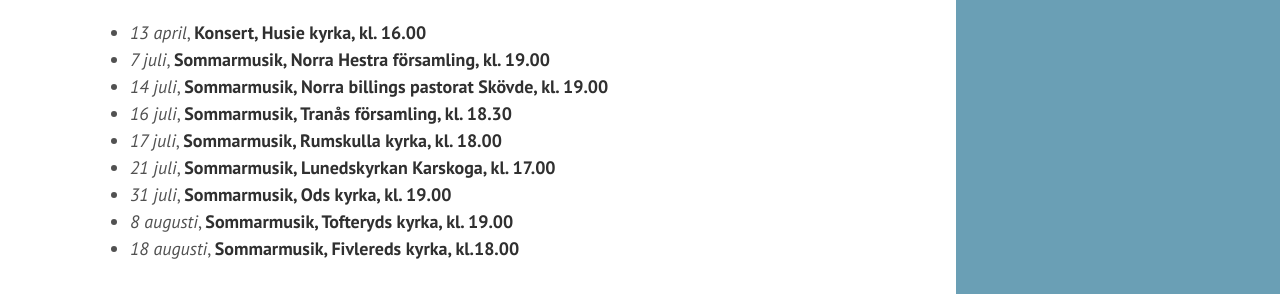
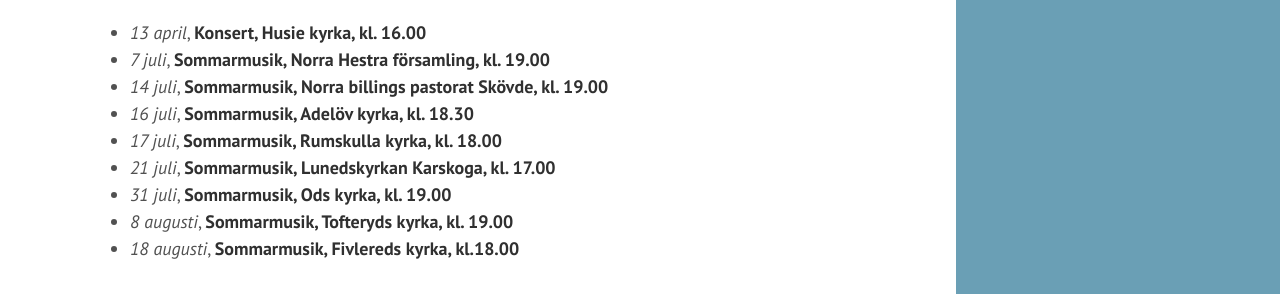
Before and after one commit to trinning/trinning.github.io, a Jekyll site: the page built from index.md, in a window 1280 px wide and 900 px high, scrolled down 516 px. Shown: the part 158-452 px from the top of the window. Built offline with Jekyll 4.4.1, drawn with Linux system fonts in a browser that asks for light colours.

Commit message:
Update index.md

```diff
--- a/index.md
+++ b/index.md
@@ -17,7 +17,7 @@ in lite norskt, amerikanskt, låtar från de brittiska öarna och visor från de
 * *13 april*, **Konsert, Husie kyrka, kl. 16.00**
 * *7 juli*, **Sommarmusik, Norra Hestra församling, kl. 19.00**
 * *14 juli*, **Sommarmusik, Norra billings pastorat Skövde, kl. 19.00**
-* *16 juli*, **Sommarmusik, Tranås församling, kl. 18.30**
+* *16 juli*, **Sommarmusik, Adelöv kyrka, kl. 18.30**
 * *17 juli*, **Sommarmusik, Rumskulla kyrka, kl. 18.00**
 * *21 juli*, **Sommarmusik, Lunedskyrkan Karskoga, kl. 17.00**
 * *31 juli*, **Sommarmusik, Ods kyrka, kl. 19.00**
```
